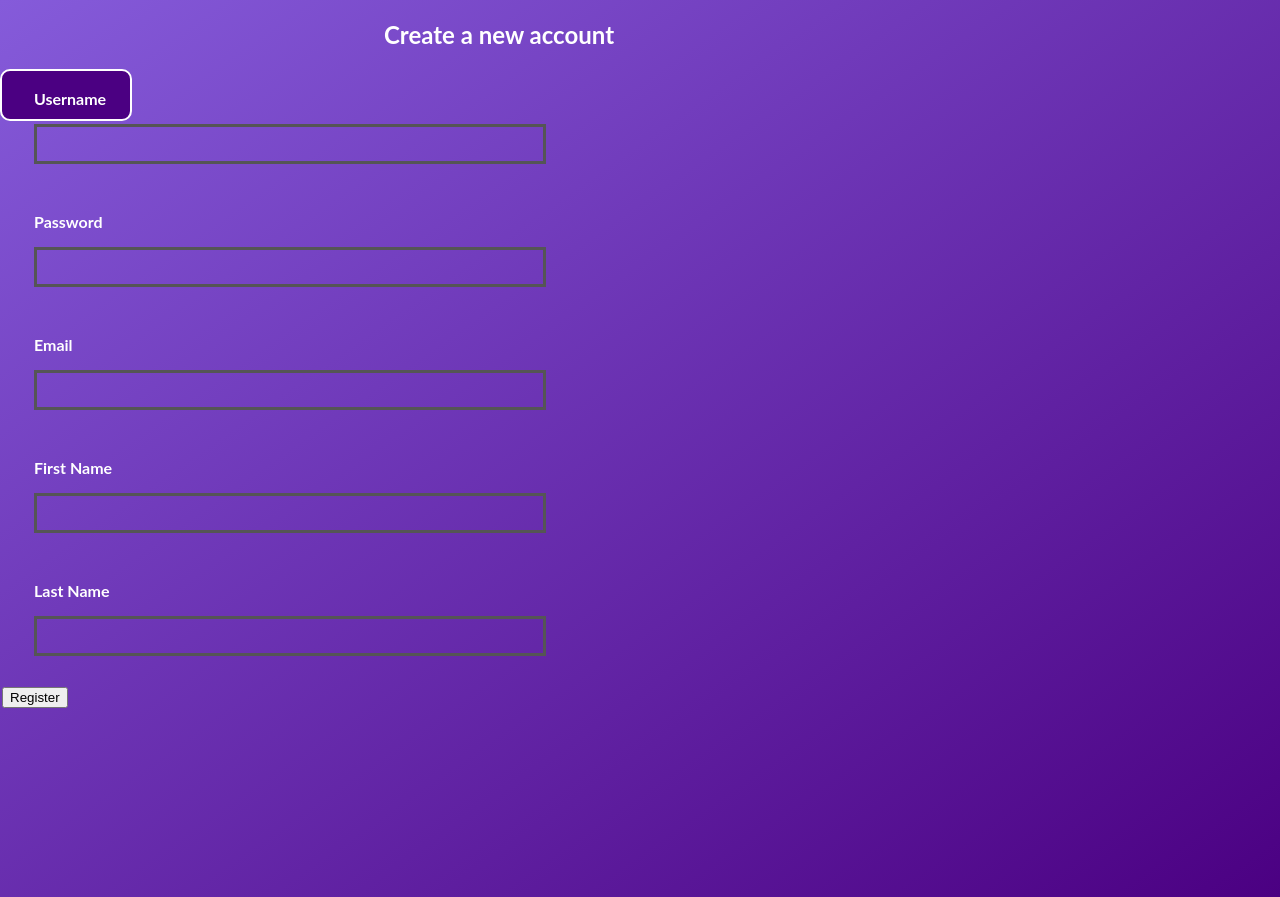
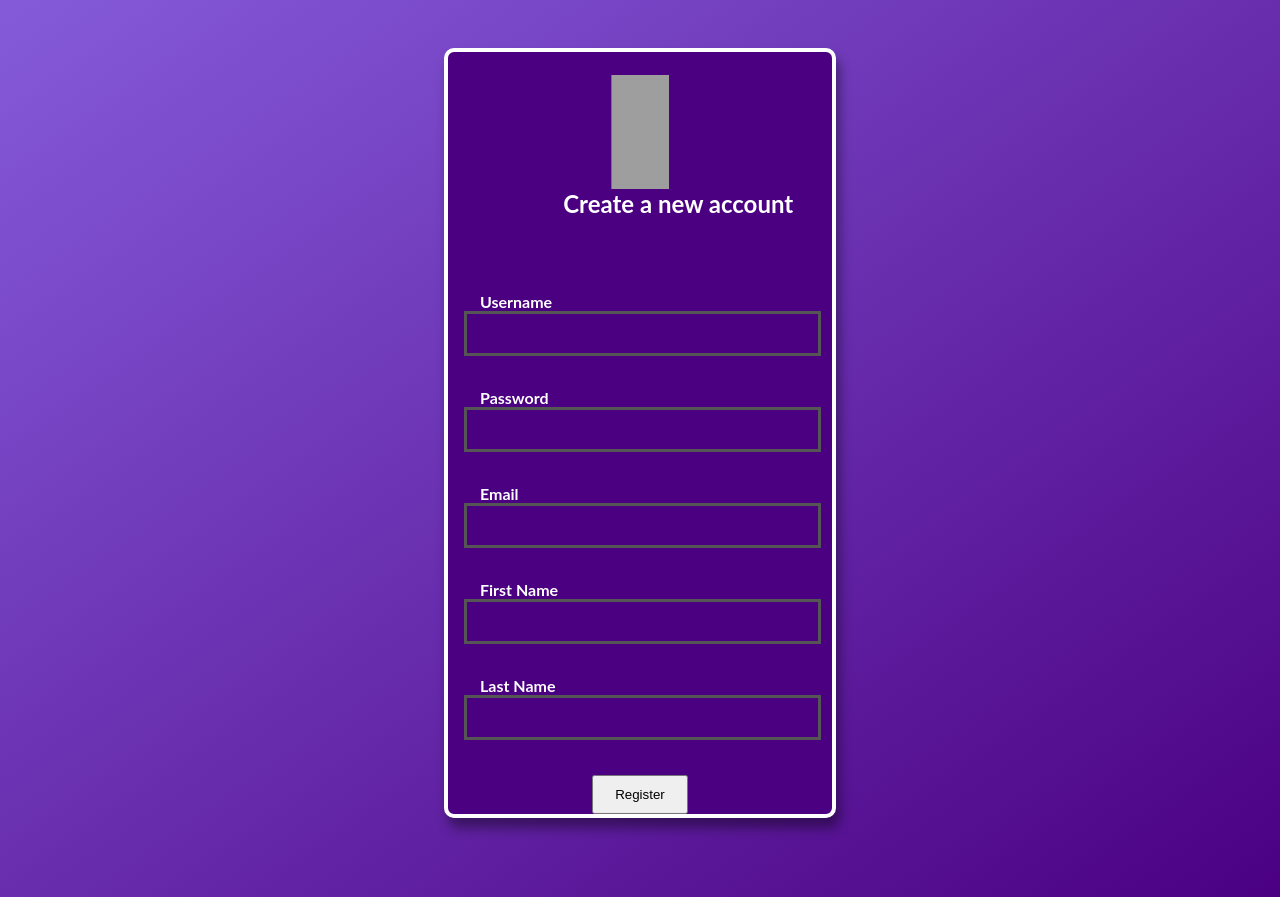
Before and after one commit to BerkleySitterson/straightFace, a Flask app: page /register in a window 1280 px wide. Run offline with Flask 3, Linux system fonts and the light colour scheme; grey boxes are pictures that could not be loaded.

Commit message:
Register Styling

```diff
--- a/static/home_videoChat.js
+++ b/static/home_videoChat.js
@@ -254,9 +254,9 @@ document.addEventListener("DOMContentLoaded", (event) => {
             const displaySize = { width: videoElement.width, height: videoElement.height };
             await faceapi.matchDimensions(canvas, displaySize);
             /*Options for face detectors: input for tiny face must be a multiple of 32*/
-            const options = await new faceapi.TinyFaceDetectorOptions({inputSize: 160, scoreThreshold: 0.10})
+            const options = await new faceapi.TinyFaceDetectorOptions();
             //const options = await new faceapi.SsdMobilenetv1Options({minConfidence: 0.1})
-            const canvasContext = await canvas.getContext('2d', { willReadFrequently: true })
+            const canvasContext = await canvas.getContext('2d', { willReadFrequently: true });
             console.log('Commencing Face Detection');
             socket.emit('startTimer', room);
             const detectionInterval = setInterval(async () => {
@@ -267,7 +267,7 @@ document.addEventListener("DOMContentLoaded", (event) => {
                     await faceapi.draw.drawDetections(canvas, resizedDetections);
                     await faceapi.draw.drawFaceExpressions(canvas, resizedDetections);
 
-                    if (detections && detections[0] && detections[0].expressions.happy >= 0.90) {
+                    if (detections && detections[0] && detections[0].expressions.happy >= 0.99) {
                         console.log('Happy Emotion Detected');
                         socket.emit("userSmiled", room);
                         clearInterval(detectionInterval);
--- a/static/styles.css
+++ b/static/styles.css
@@ -112,10 +112,10 @@ main {
 }
 
 .err_msg {
-    position: absolute;
+    position: relative;
     color: white;
-    left: 42%;
-    top: 65%;
+    left: 24%;
+    top: 12%;
 }
 
 #timer {
@@ -381,10 +381,25 @@ footer {
     border-radius: 10px;
 }
 
+#register_form {
+    width: 30%;
+    height: 85%;
+    position: relative;
+    top: 3rem;
+    left: 50%;
+    transform: translate(-50%, 0%);
+    box-shadow: 4px 10px 12px rgba(0, 0, 0, 0.4);
+    background-color: #4B0082;
+    border: 4px solid white;
+    color: white;
+    font-size: 1rem;
+    border-radius: 10px;
+}
+
 input {
-    width: 32rem;
-    height: 2.5rem;
-    margin: 2rem;
+    width: 93%;
+    height: 5%;
+    margin: 1rem;
     padding: 12px 20px;
     box-sizing: border-box;
     border: 3px solid #555;
@@ -411,7 +426,7 @@ input:-webkit-autofill:active{
     top: 5%;
 }
 
-#login_button {
+#login_button, #register_button {
     position: relative;
     top: 10%;
     width: 25%;
--- a/templates/home_videoChat.html
+++ b/templates/home_videoChat.html
@@ -19,7 +19,8 @@
         canvas {
             position: absolute;
             top: 15%;
-            left: 60%;
+            left: 56%;
+            border: 3px solid black;
         }
     </style>
 </head>
--- a/templates/register.html
+++ b/templates/register.html
@@ -16,9 +16,9 @@
 
 <body>
 
-    <h2 id="register_title">Create a new account</h3>
-
-    <form action="/register" method="POST" class="register_form">
+    <form action="/register" method="POST" class="register_form" id="register_form">
+        <img src="static/images/straightFaceLogoOfficial.svg" alt="straightFace" id="login_logo">
+        <h2 id="register_title">Create a new account</h3>
             <div class="form-group" id="info_form_group">
                 <label for="username">Username</label>
                 <input type="text" name="username" id="register_username" class="form-control">
```
Also changed, not shown: other parts of static/styles.css (+1 -1 lines), database/straightface.db.
